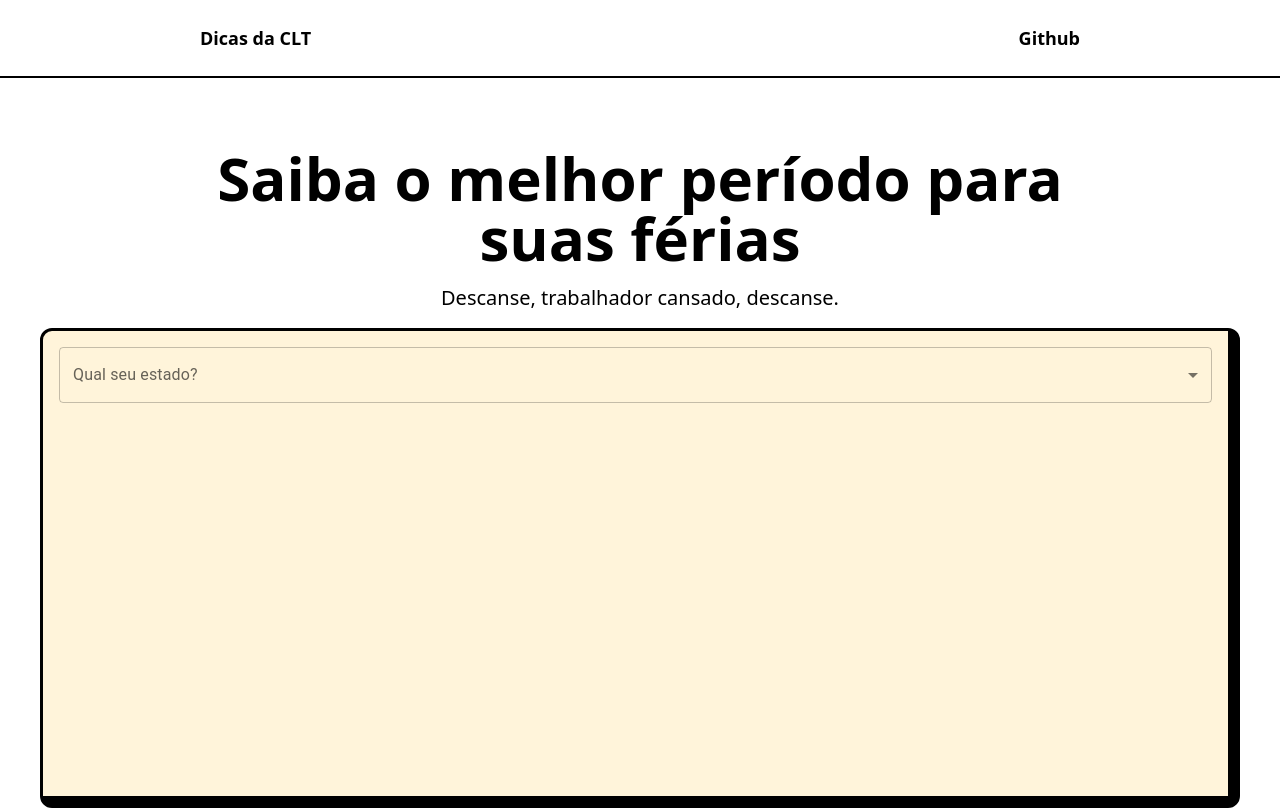
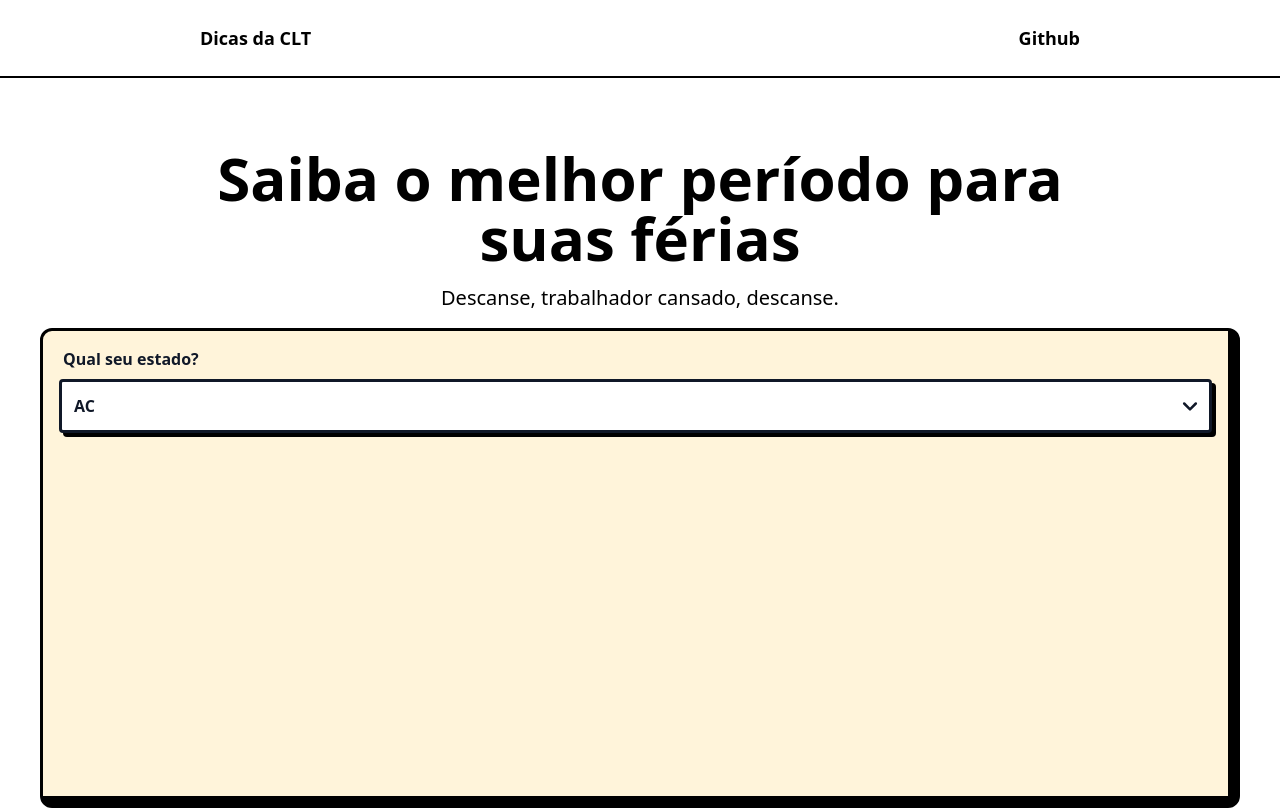
Before and after one commit to mmhqs/vacation-days, a React (Vite) app in the folder code/vacation-days-react-project/: page / in a window 1280 px wide. Shown: the top 810 px of the page. Built offline with nearby package versions, Linux system fonts and the light colour scheme; some icons are missing.

Commit message:
feat: customize select

```diff
--- a/code/vacation-days-react-project/src/components/days-slider.tsx
+++ b/code/vacation-days-react-project/src/components/days-slider.tsx
@@ -4,7 +4,7 @@ type DaysSliderProps = {
 }
 
 export const DaysSlider = ({ days, onChange }: DaysSliderProps) => {
-  const min = 1;
+  const min = 5;
   const max = 30;
   const percentage = ((days - min) / (max - min)) * 100;
   const backgroundSize = `${percentage}% 100%`;
@@ -15,7 +15,7 @@ export const DaysSlider = ({ days, onChange }: DaysSliderProps) => {
 
   return (
     <div>
-      <p><strong>{days}</strong> { days === 1 ? 'dia' : 'dias'}</p>
+      <p><strong>{days}</strong> { days === 5 ? 'dia' : 'dias'}</p>
 
       <input
         type="range"
--- a/code/vacation-days-react-project/src/components/fixed-days-form.tsx
+++ b/code/vacation-days-react-project/src/components/fixed-days-form.tsx
@@ -11,7 +11,7 @@ type FixedDaysFormProps = {
 
 export const FixedDaysForm = ({ onCalculate, startDate, endDate }: FixedDaysFormProps) => {
   const [localMonth, setLocalMonth] = React.useState("");
-  const [vacationDays, setVacationDays] = React.useState(1);
+  const [vacationDays, setVacationDays] = React.useState(5);
 
   return (
     <div className="flex flex-col gap-2">
--- /dev/null
+++ b/code/vacation-days-react-project/src/components/selects/beautiful-select-i-made.tsx
@@ -0,0 +1,32 @@
+import React from "react";
+
+interface BeautifulSelectProps extends React.SelectHTMLAttributes<HTMLSelectElement> {
+  children: React.ReactNode;
+}
+
+export const BeautifulSelectIMade = ({ children, ...props }: BeautifulSelectProps) => {
+  return (
+    <div className="relative w-full">
+      <select
+        {...props}
+        className="w-full p-3 bg-white border-[3px] border-gray-900 rounded-sm
+                   appearance-none cursor-pointer focus:outline-none
+                   shadow-[4px_4px_0_#000] active:shadow-none
+                   active:translate-x-[1px] active:translate-y-[1px]
+                   transition-all text-gray-900 font-bold"
+      >
+        {children}
+      </select>
+      <div className="absolute inset-y-0 right-0 flex items-center px-3 pointer-events-none">
+        <svg
+          className="w-5 h-5 text-gray-900"
+          fill="none"
+          stroke="currentColor"
+          viewBox="0 0 24 24"
+        >
+          <path strokeLinecap="round" strokeLinejoin="round" strokeWidth="3" d="M19 9l-7 7-7-7" />
+        </svg>
+      </div>
+    </div>
+  );
+};
--- a/code/vacation-days-react-project/src/components/selects/month-select.tsx
+++ b/code/vacation-days-react-project/src/components/selects/month-select.tsx
@@ -1,8 +1,5 @@
-import FormControl from "@mui/material/FormControl";
-import InputLabel from "@mui/material/InputLabel";
-import MenuItem from "@mui/material/MenuItem";
-import Select from "@mui/material/Select";
 import { MONTHS } from "../../utils/constants";
+import { BeautifulSelectIMade } from "./beautiful-select-i-made";
 
 type MonthSelectProps = {
   month: string;
@@ -11,15 +8,12 @@ type MonthSelectProps = {
 
 export const MonthSelect = ({ month, handleChange }: MonthSelectProps) => {
   return (
-    <FormControl fullWidth>
-      <InputLabel>Mês</InputLabel>
-      <Select value={month} label="Age" onChange={handleChange}>
+      <BeautifulSelectIMade value={month} onChange={handleChange}>
         {MONTHS.map((month) => (
-          <MenuItem key={month.name} value={month.value}>
+          <option key={month.name} value={month.value}>
             {month.name}
-          </MenuItem>
+          </option>
         ))}
-      </Select>
-    </FormControl>
+      </BeautifulSelectIMade>
   );
 };
--- a/code/vacation-days-react-project/src/components/selects/state-select.tsx
+++ b/code/vacation-days-react-project/src/components/selects/state-select.tsx
@@ -1,8 +1,5 @@
-import FormControl from "@mui/material/FormControl";
-import InputLabel from "@mui/material/InputLabel";
-import MenuItem from "@mui/material/MenuItem";
-import Select from "@mui/material/Select";
 import { BRAZILIAN_STATES } from "../../utils/constants";
+import { BeautifulSelectIMade } from "./beautiful-select-i-made";
 
 type StateSelectProps = {
   state: string;
@@ -11,15 +8,18 @@ type StateSelectProps = {
 
 export const StateSelect = ({ state, handleChange }: StateSelectProps) => {
   return (
-    <FormControl fullWidth>
-      <InputLabel>Qual seu estado?</InputLabel>
-      <Select value={state} label="Age" onChange={handleChange}>
-        {BRAZILIAN_STATES.map((state) => (
-          <MenuItem key={state} value={state}>
-            {state}
-          </MenuItem>
+    <div className="flex flex-col gap-2 w-full">
+      <label className="font-bold text-gray-900 ml-1">
+        Qual seu estado?
+      </label>
+
+      <BeautifulSelectIMade value={state} onChange={handleChange}>
+        {BRAZILIAN_STATES.map((stateName) => (
+          <option key={stateName} value={stateName}>
+            {stateName}
+          </option>
         ))}
-      </Select>
-    </FormControl>
+      </BeautifulSelectIMade>
+    </div>
   );
 };
--- a/code/vacation-days-react-project/src/pages/one-and-only.tsx
+++ b/code/vacation-days-react-project/src/pages/one-and-only.tsx
@@ -13,7 +13,7 @@ export const OneAndOnly = () => {
       <Header activeContent={activeContent} setActiveContent={setActiveContent}/>
       <div className="h-screen flex flex-col justify-center items-center gap-4">
         <MainTitle />
-        <div className="bg-[#FFF4DA] border-3 border-r-12 border-b-12 rounded-xl p-4 w-300 h-120">
+        <div className="bg-[#FFF4DA] border-3 border-r-12 border-b-12 rounded-xl p-4 w-300 h-120 overflow-auto">
           {activeContent === 'form' && <Form /> }
           {activeContent === 'law' && <LawContent /> }
         </div>
```
